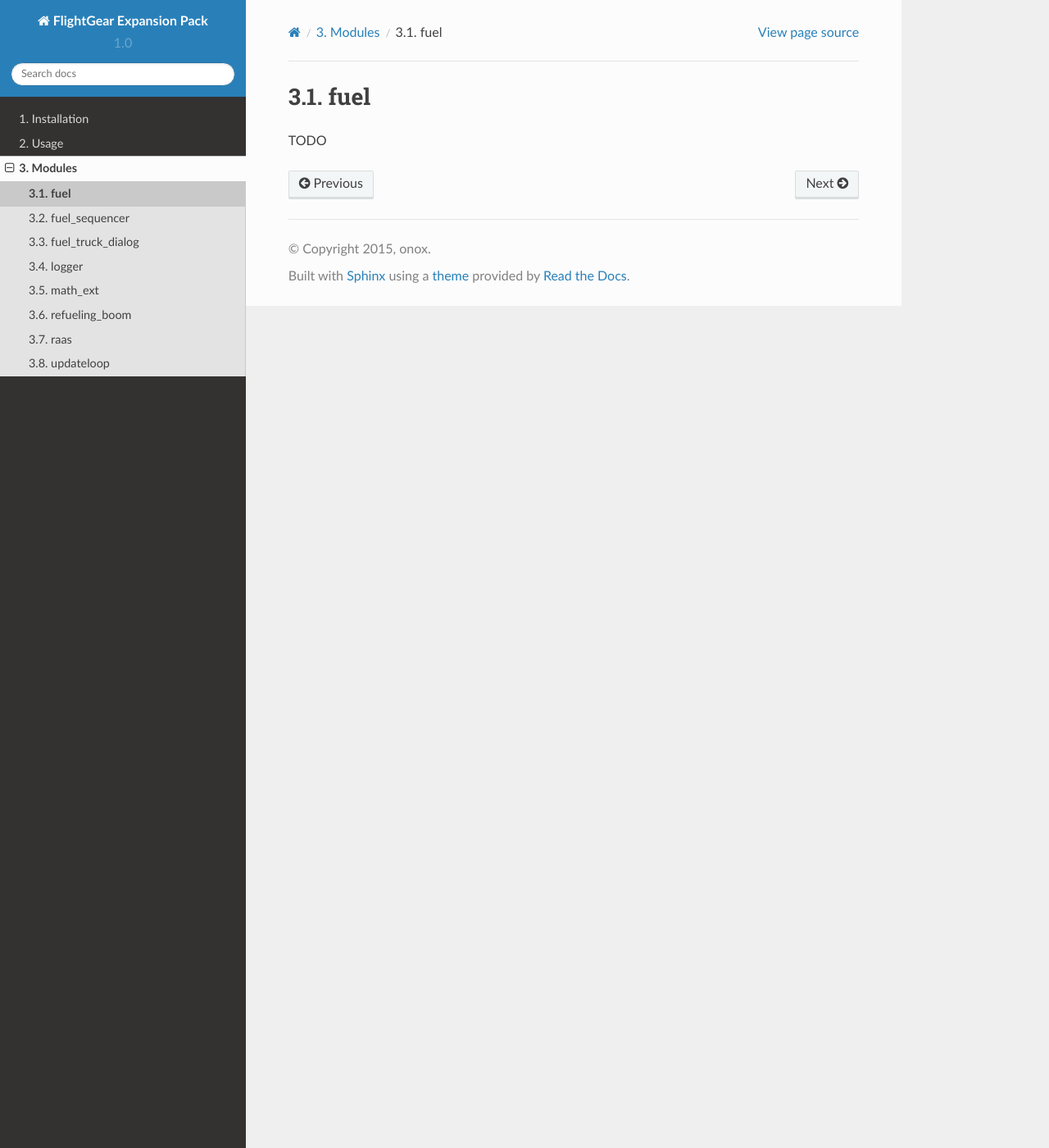
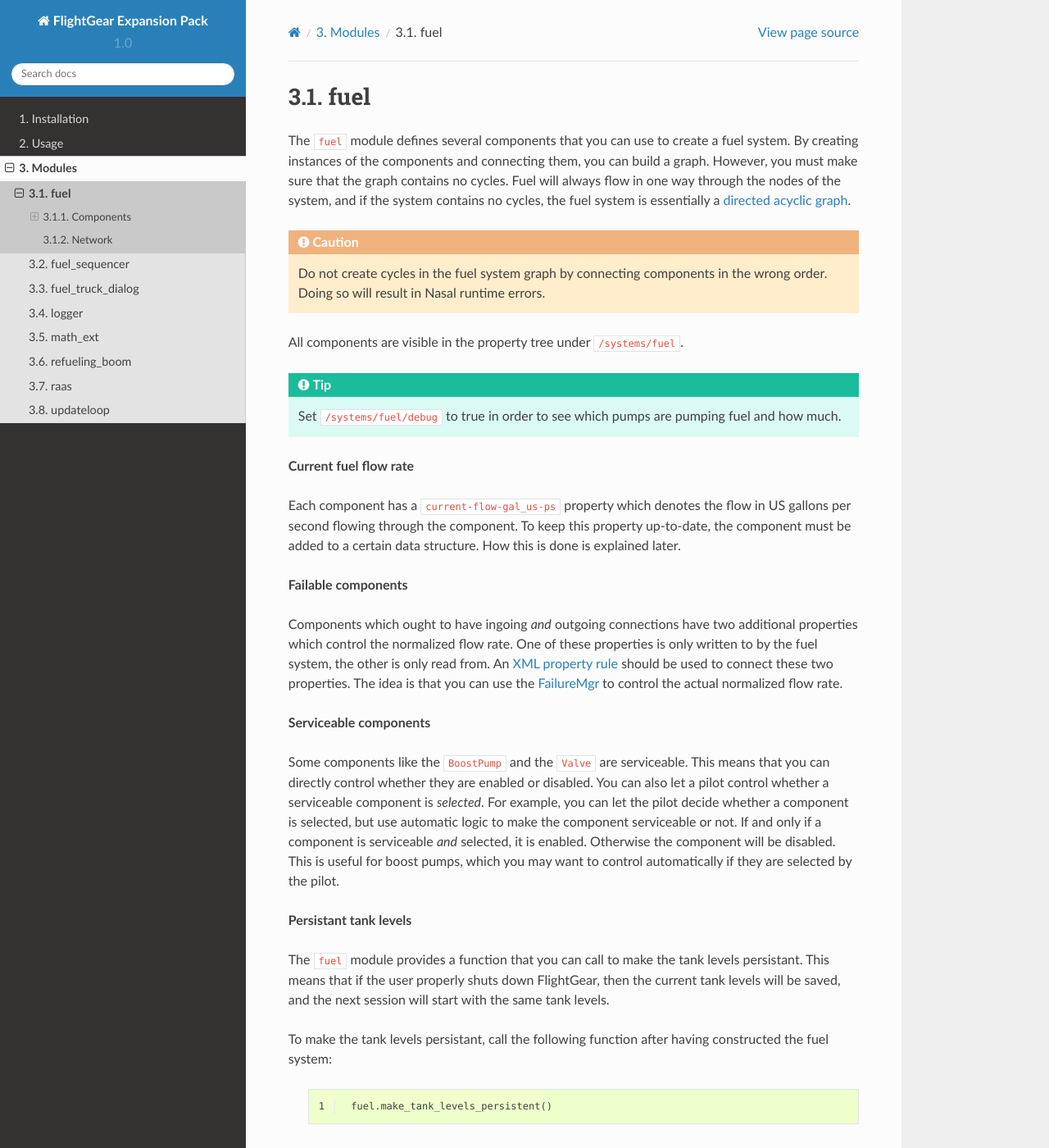
Before and after one commit to FGMEMBERS/ExpansionPack, a Sphinx documentation site: the page built from doc/source/module-fuel.rst, in a window 1280 px wide and 1400 px high. Shown: the whole window at 82% size. Built offline with Sphinx 7.4.7 and the Read the Docs theme 2.0.0, drawn with Linux system fonts in a browser that asks for light colours; some of the changed text lies outside the part shown.

Commit message:
documentation: Write introduction of fuel module

```diff
--- a/doc/source/module-fuel.rst
+++ b/doc/source/module-fuel.rst
@@ -4,4 +4,157 @@
 fuel
 ====
 
+The ``fuel`` module defines several components that you can use to create
+a fuel system. By creating instances of the components and connecting them,
+you can build a graph. However, you must make sure that the graph contains
+no cycles. Fuel will always flow in one way through the nodes of the system,
+and if the system contains no cycles, the fuel system is essentially a
+`directed acyclic graph`_.
+
+.. caution::
+   Do not create cycles in the fuel system graph by connecting components
+   in the wrong order. Doing so will result in Nasal runtime errors.
+
+All components are visible in the property tree under ``/systems/fuel``.
+
+.. tip::
+   Set ``/systems/fuel/debug`` to true in order to see which pumps are
+   pumping fuel and how much.
+
+**Current fuel flow rate**
+
+Each component has a ``current-flow-gal_us-ps`` property which denotes
+the flow in US gallons per second flowing through the component. To keep
+this property up-to-date, the component must be added to a certain data
+structure. How this is done is explained later.
+
+**Failable components**
+
+Components which ought to have ingoing *and* outgoing connections have two
+additional properties which control the normalized flow rate. One of these
+properties is only written to by the fuel system, the other is only read
+from. An `XML property rule`_ should be used to connect these two properties.
+The idea is that you can use the `FailureMgr`_ to control the actual normalized
+flow rate.
+
+**Serviceable components**
+
+Some components like the ``BoostPump`` and the ``Valve`` are serviceable.
+This means that you can directly control whether they are enabled or disabled.
+You can also let a pilot control whether a serviceable component is *selected*.
+For example, you can let the pilot decide whether a component is selected, but
+use automatic logic to make the component serviceable or not. If and only
+if a component is serviceable *and* selected, it is enabled. Otherwise the
+component will be disabled. This is useful for boost pumps, which you may
+want to control automatically if they are selected by the pilot.
+
+**Persistant tank levels**
+
+The ``fuel`` module provides a function that you can call to make the tank
+levels persistant. This means that if the user properly shuts down FlightGear,
+then the current tank levels will be saved, and the next session will start
+with the same tank levels.
+
+To make the tank levels persistant, call the following function after
+having constructed the fuel system:
+
+    .. code-block:: javascript
+       :linenos:
+
+        fuel.make_tank_levels_persistent()
+
+Components
+----------
+
+All fuel components are a subclass of the ``FuelComponent`` class. The
+hierarchy is as follows:
+
+* ``FuelComponent``
+
+    + ``TransferableFuelComponent``
+
+        * ``ActiveFuelComponent``
+
+            + ``AbstractPump``
+
+                - ``BoostPump`` (implements ``ServiceableFuelComponentMixin``)
+
+                - ``AutoPump``
+
+                - ``GravityPump``
+
+        * ``Valve`` (implements ``ServiceableFuelComponentMixin``)
+
+        * ``Tube``
+
+    + ``Tank``
+
+        * ``LeakableTank``
+
+    + ``Manifold``
+
+    + ``AbstractConsumer``
+
+        * ``EngineConsumer``
+
+        * ``JettisonConsumer``
+
+    + ``AbstractProducer``
+
+        * ``AirRefuelProducer``
+
+        * ``GroundRefuelProducer``
+
+TransferableFuelComponent
+^^^^^^^^^^^^^^^^^^^^^^^^^
+
+Components that are a subclass of the ``TransferableFuelComponent`` class
+will have ingoing *and* outgoing connections and have two additional
+properties that determine the actual flow rate through the component.
+
+1. ``requested-flow-factor``
+
+2. ``actual-flow-factor``
+
+The fuel sytem will write to the first property the normalized flow rate
+that it requests and reads the actual normalized flow rate from the second
+property. The fuel system will only work if the aircraft has defined an
+`XML property rule`_ to connect these two properties. This way you can use
+`FailureMgr`_ to control the ``actual-flow-factor`` property.
+
+.. important::
+   Without an XML property rule, no fuel will actually flow through an
+   instance of a ``TransferableFuelComponent``. Even if you do not plan to
+   use the ``FailureMgr``, you must add an XML property rule.
+
+   Pumps, tubes, and valves all require an XML property rule. For valves
+   and pumps it is recommended to use a `noise-spike`_ filter.
+
+ServiceableFuelComponentMixin
+^^^^^^^^^^^^^^^^^^^^^^^^^^^^^
+
+Components that implement the ``ServiceableFuelComponentMixin`` mixin provide
+two properties that can be used to enable or disable the component:
+
+1. ``serviceable``
+
+2. ``selected``
+
+The first property is false and the second property is true by default. If both
+properties are true then the component will be enabled, otherwise it will be
+disabled.
+
+If you want a pilot to directly control a component, you should allow the
+pilot to toggle the ``serviceable`` property; via a switch in the cockpit,
+for example. For components that are controlled by some automatic logic,
+you should use the ``selected`` property instead.
+
+Network
+-------
+
 TODO
+
+.. _directed acyclic graph: https://en.wikipedia.org/wiki/Directed_acyclic_graph
+.. _XML property rule: http://wiki.flightgear.org/Autopilot_configuration_reference
+.. _FailureMgr: http://wiki.flightgear.org/A_Failure_Management_Framework_for_FlightGear
+.. _noise-spike: http://wiki.flightgear.org/Autopilot_configuration_reference#Rate_limit_filter_.3Cnoise-spike.3E
```
